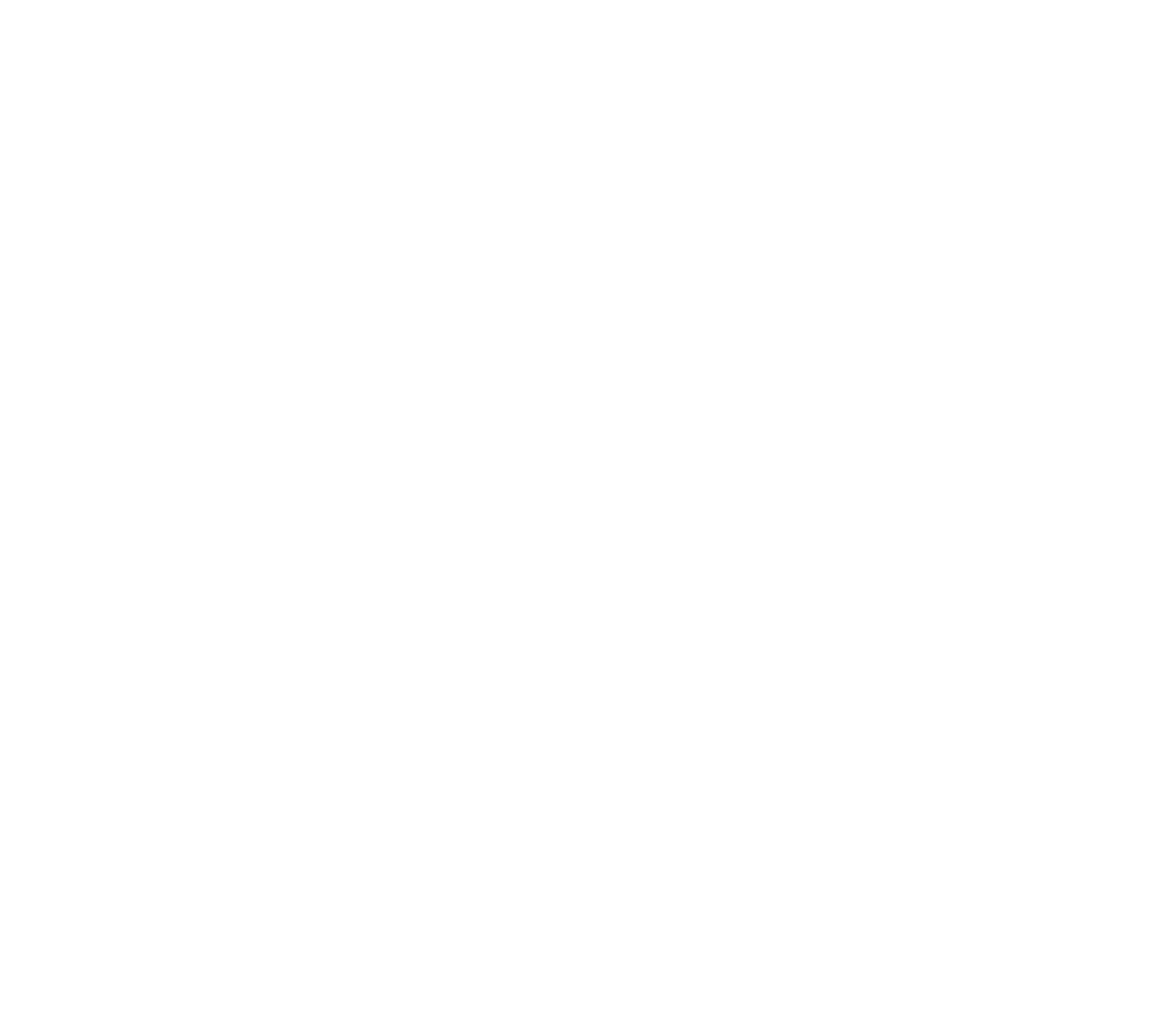
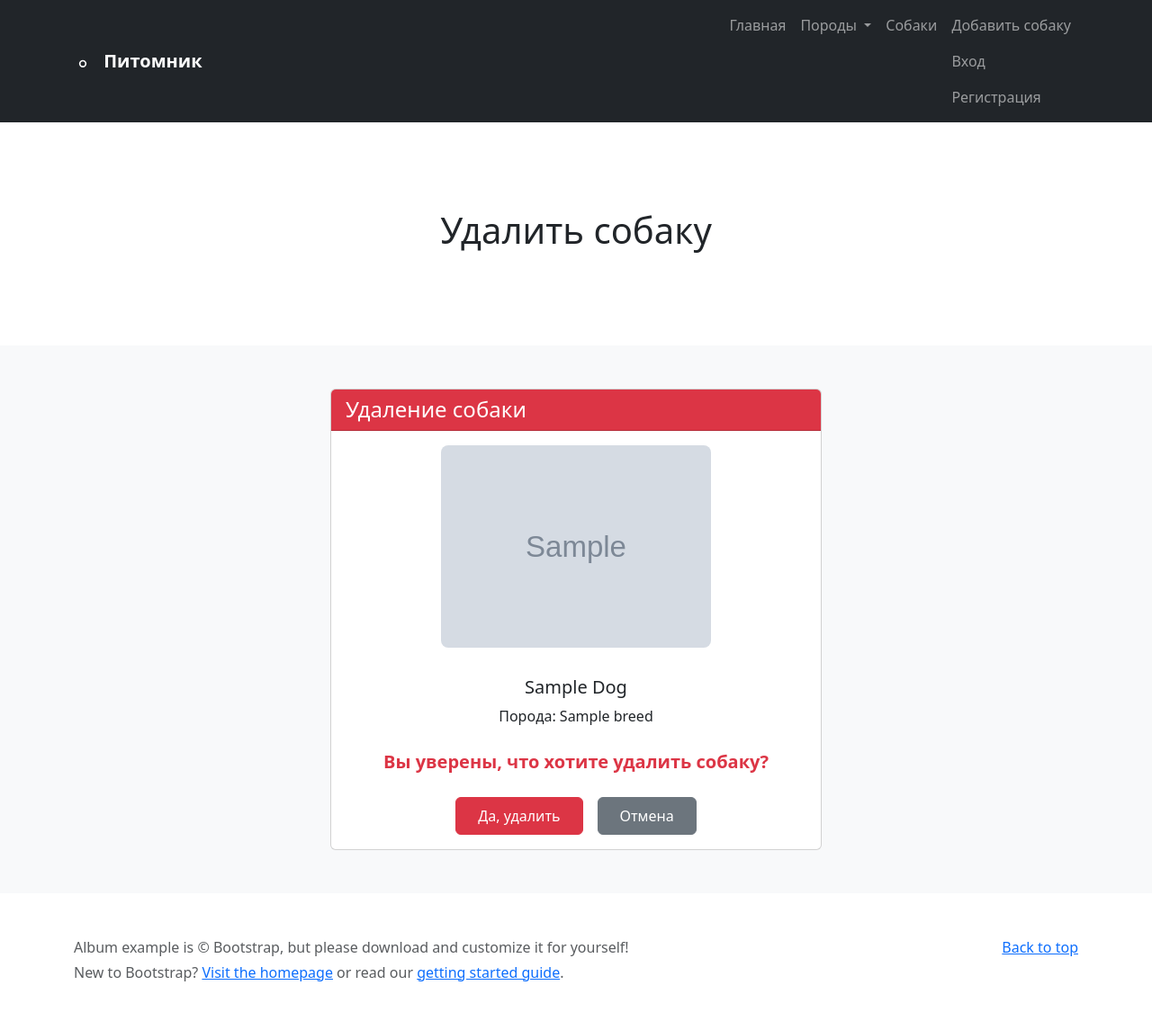
Before and after one commit to Andrey-art-web/Web5_4ShelterFBV_2, a Django app: page /dogs/delete/1/ in a window 1280 px wide. Before the commit the page is empty. Shown: the whole page at 90% size. Before the commit the page ends 800 px from the top, so only its background shows below. Run offline with Django 5.2, Linux system fonts and the light colour scheme; tables that the repository leaves empty hold one stand-in row (values such as "Sample post"); grey boxes marked "Sample" are stand-in pictures; some libraries are stand-ins or nearby versions.

```diff
--- a/dogs/templates/dogs/base.html
+++ b/dogs/templates/dogs/base.html
@@ -63,6 +63,12 @@
                     <!-- Добавить собаку -->
                     <li class="nav-item">
                         <a class="nav-link" href="{% url 'dogs:dog_create' %}">Добавить собаку</a>
+                        {% if user.is_authenticated %}
+                            <a class="nav-link" href="{% url 'users:user_profile' %}">Профиль</a>
+                        {% else %}
+                            <a class="nav-link" href="{% url 'users:user_login' %}">Вход</a>
+                            <a class="nav-link" href="{% url 'users:user_register' %}">Регистрация</a>
+                        {% endif %}
                     </li>
                 </ul>
             </div>
--- a/dogs/templates/dogs/delete.html
+++ b/dogs/templates/dogs/delete.html
@@ -1,10 +1,47 @@
-<!DOCTYPE html>
-<html lang="en">
-<head>
-    <meta charset="UTF-8">
-    <title>Title</title>
-</head>
-<body>
+{% extends 'dogs/base.html' %}
+{% load my_tags %}
 
-</body>
-</html>
+{% block content %}
+<div class="row justify-content-center">
+    <div class="col-6">
+        <div class="card">
+            <div class="card-header bg-danger text-white">
+                <h4 class="mb-0">Удаление собаки</h4>
+            </div>
+
+            <div class="card-body text-center">
+                <img class="card-img-top mb-3"
+                     src="{{ object.photo|dogs_media }}"
+                     style="max-width: 300px; max-height: 320px; object-fit: cover; border-radius: 8px; margin: 0 auto;"
+                     alt="{{ object.name }}">
+
+                <h5 class="card-title mt-3">{{ object.name|title }}</h5>
+
+                {% if object.breed %}
+                <p class="card-text">Порода: {{ object.breed.name }}</p>
+                {% endif %}
+
+                {% if object.age %}
+                <p class="card-text">Возраст: {{ object.age }} лет</p>
+                {% endif %}
+
+                <p class="text-danger fw-bold mt-4 fs-5">
+                    Вы уверены, что хотите удалить собаку?
+                </p>
+
+                <form method="post" class="mt-4">
+                    {% csrf_token %}
+                    <div class="d-flex justify-content-center gap-3">
+                        <button type="submit" class="btn btn-danger px-4 py-2">
+                            <i class="bi bi-trash"></i> Да, удалить
+                        </button>
+                        <a href="{% url 'dogs:dogs_list' %}" class="btn btn-secondary px-4 py-2">
+                            <i class="bi bi-x-circle"></i> Отмена
+                        </a>
+                    </div>
+                </form>
+            </div>
+        </div>
+    </div>
+</div>
+{% endblock %}
--- a/dogs/urls.py
+++ b/dogs/urls.py
@@ -18,4 +18,5 @@ urlpatterns = [
     path('dogs/detail/<int:pk>/', dog_detail_view, name='dog_detail'),
     path('dogs/update/<int:pk>/', dog_update_view, name='dog_update'),
     path('dogs/delete/<int:pk>/', dog_delete_view, name='dog_delete'),
+
 ]
--- a/dogs/views.py
+++ b/dogs/views.py
@@ -41,7 +41,7 @@ def breeds_dogs_list_view(request, pk: int):
 
 def dogs_list_view(request):
     context = {
-        'object': Dog.objects.all(),
+        'objects_list': Dog.objects.all(),
         'title': 'Питомник все наши собаки'
     }
     return render(request, 'dogs/dogs.html', context)
@@ -70,6 +70,21 @@ def dogs_list_view(request):
 #     }
 #     return render(request, 'dogs/create.html', {})
 # СТАЛО (ПРАВИЛЬНО):
+# def dog_create_view(request):
+#     if request.method == 'POST':
+#         form = DogForm(request.POST, request.FILES)
+#         if form.is_valid():
+#             form.save()
+#             return HttpResponseRedirect(reverse('dogs:dogs_list'))
+#     else:
+#         form = DogForm()
+#
+#     context = {
+#         'title': 'Добавить собаку',
+#         'form': form
+#     }
+    # return render(request, 'dogs/dog_create.html', context)
+    # return render(request, 'dogs/create_update.html', context)
 def dog_create_view(request):
     if request.method == 'POST':
         form = DogForm(request.POST, request.FILES)
@@ -83,7 +98,7 @@ def dog_create_view(request):
         'title': 'Добавить собаку',
         'form': form
     }
-    # return render(request, 'dogs/dog_create.html', context)
+    # ИСПРАВЛЕНО: меняем create_update.html на create.html
     return render(request, 'dogs/create.html', context)
 
 
@@ -92,26 +107,42 @@ def dog_detail_view(request, pk):
     dog_object = get_object_or_404(Dog, pk=pk)
     context = {
         'object': dog_object,
-        'title': f'Вы выбрали: {dog_object}'
-        # 'title': f'Вы выбрали: {dog_object.name}. Порода: {dog_object.breed_name}',
+        # 'title': f'Вы выбрали: {dog_object}'
+        'title': f'Вы выбрали: {dog_object.name}. Порода: {dog_object.breed_name}',
     }
     return render(request, 'dogs/detail.html', context)
 
 
+# def dog_update_view(request, pk):
+#     dog_object = get_object_or_404(Dog, pk=pk)
+#     if request.method == 'POST':
+#         form = DogForm(request.POST, request.FILES, instance=dog_object)
+#         if form.is_valid():
+#             dog_object = form.save()
+#             dog_object.save()
+#             return HttpResponseRedirect(reverse('dogs:dog_detail', args={pk: pk}))
+#     context = {
+#         'title': 'Изменить собаку',
+#         'object': dog_object,
+#         'form': DogForm(instance=dog_object)
+#     }
+#     return render(request, 'dogs/update.html', context)
 def dog_update_view(request, pk):
     dog_object = get_object_or_404(Dog, pk=pk)
     if request.method == 'POST':
         form = DogForm(request.POST, request.FILES, instance=dog_object)
         if form.is_valid():
             dog_object = form.save()
-            dog_object.save()
-            return HttpResponseRedirect(reverse('dogs:dog_detail', args={pk: pk}))
+            return HttpResponseRedirect(reverse('dogs:dog_detail', args=[pk]))  # ИСПРАВЛЕНО: args=[pk]
+    else:
+        form = DogForm(instance=dog_object)  # ДОБАВЛЕНО: else для GET запроса
+
     context = {
         'title': 'Изменить собаку',
         'object': dog_object,
-        'form': DogForm(instance=dog_object)
+        'form': form  # ИСПРАВЛЕНО: используем form, а не DogForm()
     }
-    return render(request, 'dogs/update.html', context)
+    return render(request, 'dogs/create.html', context)  # ИСПРАВЛЕНО: используем create.html
 
 
 def dog_delete_view(request, pk):
```
Also changed, not shown: dogs/migrations/0001_initial.py (deleted).
